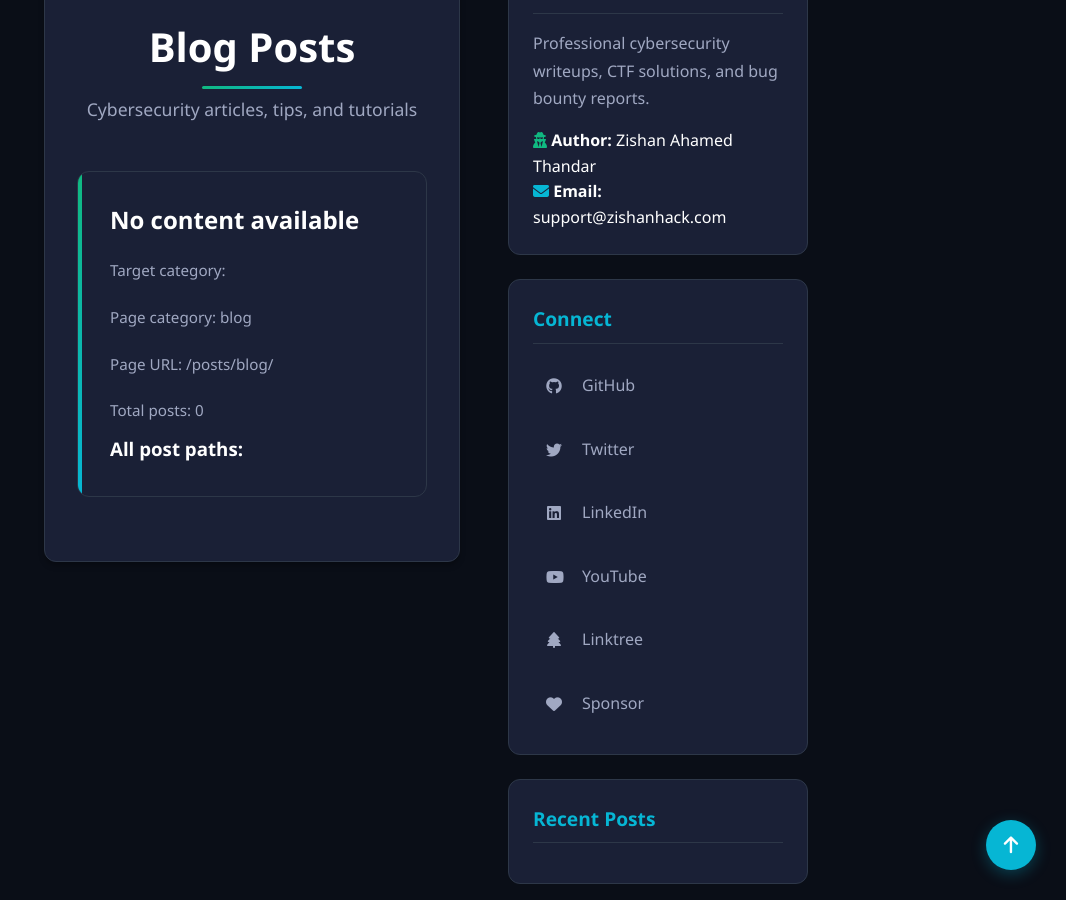
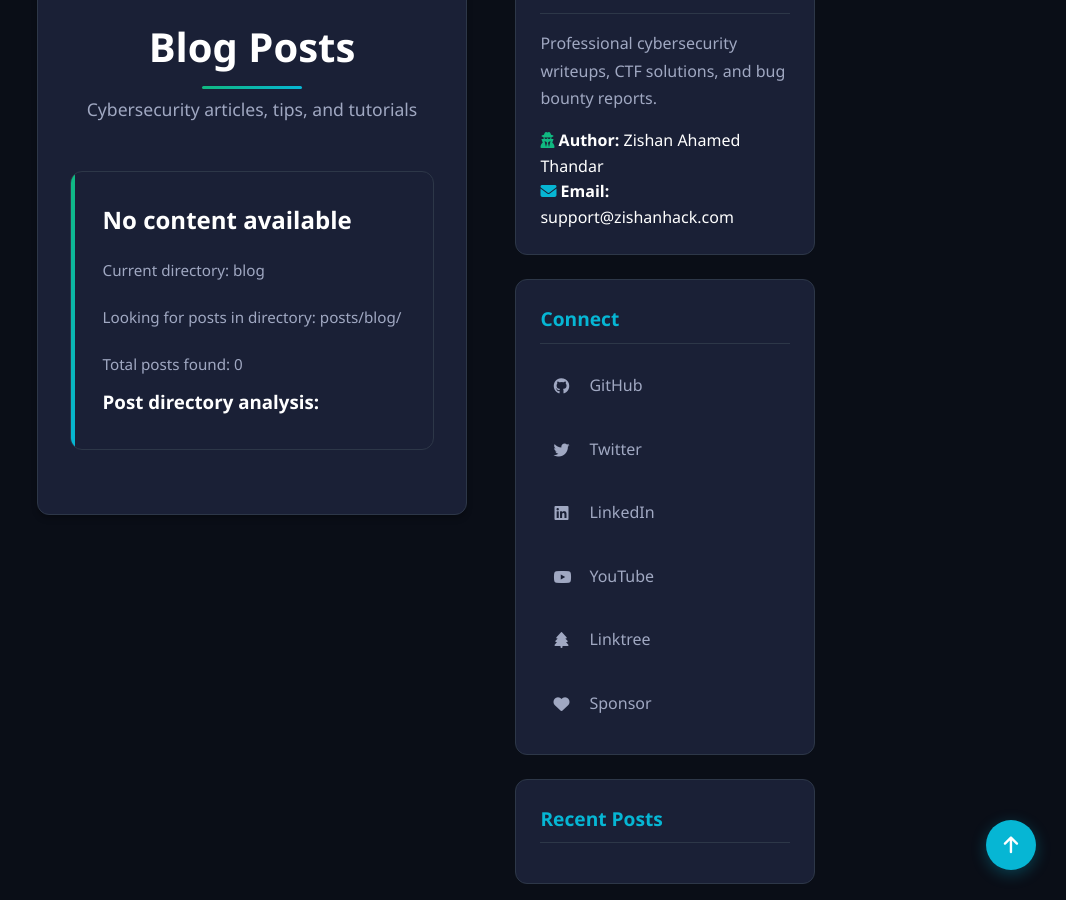
Before and after one commit to ZishanAdThandar/WriteUps, a Jekyll site: the page built from posts/blog/index.md, in a window 1280 px wide and 900 px high, scrolled down 331 px. Shown: the whole window, without its empty margins (214-1280 px from the left). Built offline with Jekyll 4.4.1, drawn with Linux system fonts in a browser that asks for light colours.

Commit message:
modified:   _layouts/list.html

```diff
--- a/_layouts/list.html
+++ b/_layouts/list.html
@@ -11,32 +11,25 @@
   </header>
 
   <div class="list-grid">
-    {% comment %} Simple approach: get category from page.category or page.url {% endcomment %}
-    {% assign target_category = page.category | default: page.url | split: '/' | slice: 2 | first %}
+    {% comment %} Get the directory name from the current page's URL {% endcomment %}
+    {% assign current_dir = page.url | split: '/' | slice: 2 | first %}
 
     {% comment %} Debug info {% endcomment %}
-    <!-- Target category: {{ target_category }} -->
+    <!-- Current directory from URL: {{ current_dir }} -->
+    <!-- Page URL: {{ page.url }} -->
     <!-- Page category: {{ page.category }} -->
-    <!-- Page URL: {{ page.url }} -->
-    <!-- All posts count: {{ site.posts.size }} -->
+    <!-- Site posts count: {{ site.posts.size }} -->
 
-    {% assign found_posts = false %}
+    {% assign display_posts = false %}
 
+    {% comment %} Loop through all posts to find ones in this directory {% endcomment %}
     {% for post in site.posts %}
-      {% unless post.path contains 'imaginaryctf' or post.path contains 'index' %}
-        {% comment %} Check if post belongs to this category {% endcomment %}
-        {% assign post_in_category = false %}
+      {% unless post.path contains 'imaginaryctf' or post.path contains 'index' or post.path contains 'README' %}
+        {% comment %} Check if post is in the current directory {% endcomment %}
+        {% assign post_dir = post.path | split: '/' | slice: 1 | first %}
 
-        {% if post.categories contains target_category %}
-          {% assign post_in_category = true %}
-        {% elsif post.path contains target_category %}
-          {% assign post_in_category = true %}
-        {% elsif post.url contains target_category %}
-          {% assign post_in_category = true %}
-        {% endif %}
-
-        {% if post_in_category %}
-          {% assign found_posts = true %}
+        {% if post_dir == current_dir %}
+          {% assign display_posts = true %}
           <article class="list-item">
             <a href="{{ post.url | relative_url }}">
               <h2 class="list-item-title">
@@ -54,7 +47,7 @@
               {% endif %}
 
               <div class="list-meta">
-                <span class="list-category">{{ target_category | capitalize }}</span>
+                <span class="list-category">{{ current_dir | capitalize }}</span>
                 {% if post.date %}
                   <span class="list-date">
                     <i class="fas fa-calendar-alt"></i>
@@ -68,16 +61,20 @@
       {% endunless %}
     {% endfor %}
 
-    {% unless found_posts %}
+    {% unless display_posts %}
       <article class="list-item empty">
         <h2>No content available</h2>
-        <p>Target category: {{ target_category }}</p>
-        <p>Page category: {{ page.category }}</p>
-        <p>Page URL: {{ page.url }}</p>
-        <p>Total posts: {{ site.posts.size }}</p>
-        <h3>All post paths:</h3>
+        <p>Current directory: {{ current_dir }}</p>
+        <p>Looking for posts in directory: posts/{{ current_dir }}/</p>
+        <p>Total posts found: {{ site.posts.size }}</p>
+        <h3>Post directory analysis:</h3>
         {% for post in site.posts %}
-          <p>- {{ post.path }} (categories: {{ post.categories | join: ', ' }})</p>
+          {% assign post_path_parts = post.path | split: '/' %}
+          {% if post_path_parts.size > 1 %}
+            <p>- Path: {{ post.path }} | Directory: {{ post_path_parts[1] }} | Title: {{ post.title }}</p>
+          {% else %}
+            <p>- Path: {{ post.path }} | No directory | Title: {{ post.title }}</p>
+          {% endif %}
         {% endfor %}
       </article>
     {% endunless %}
```
